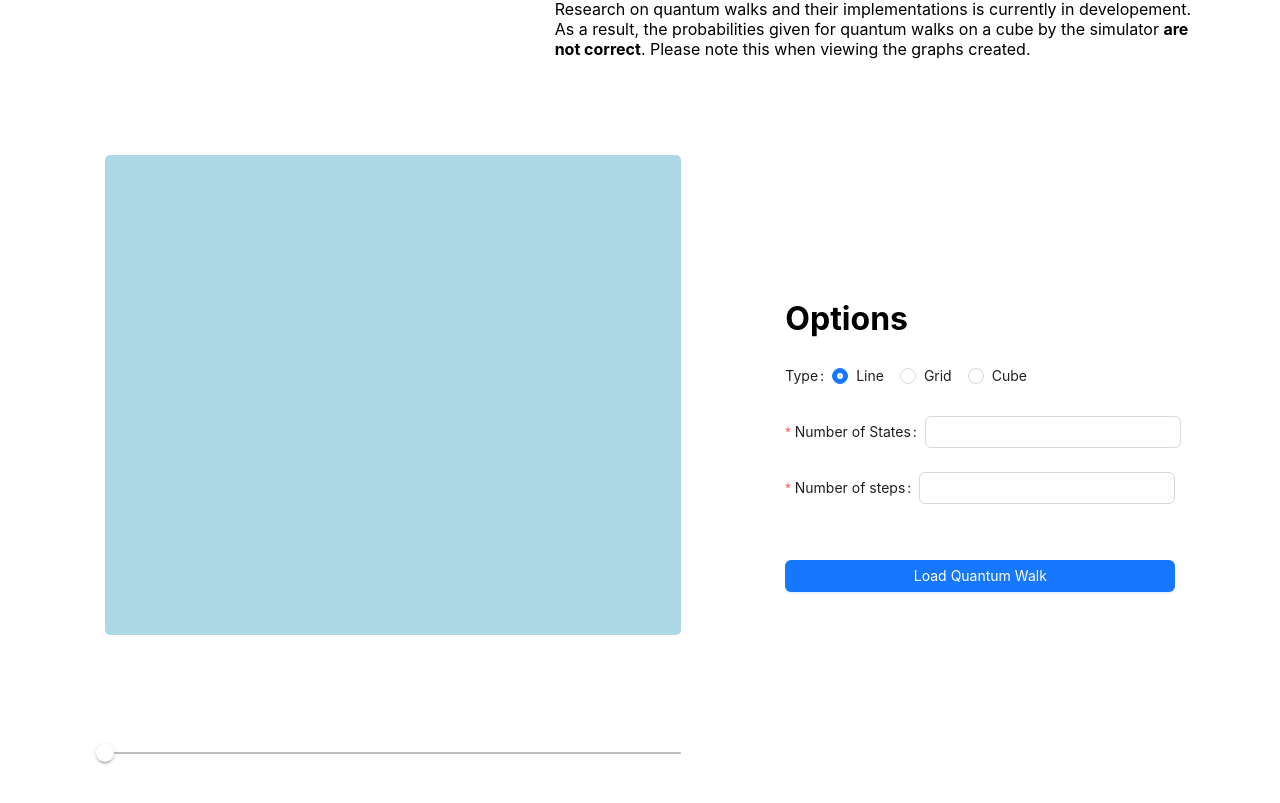
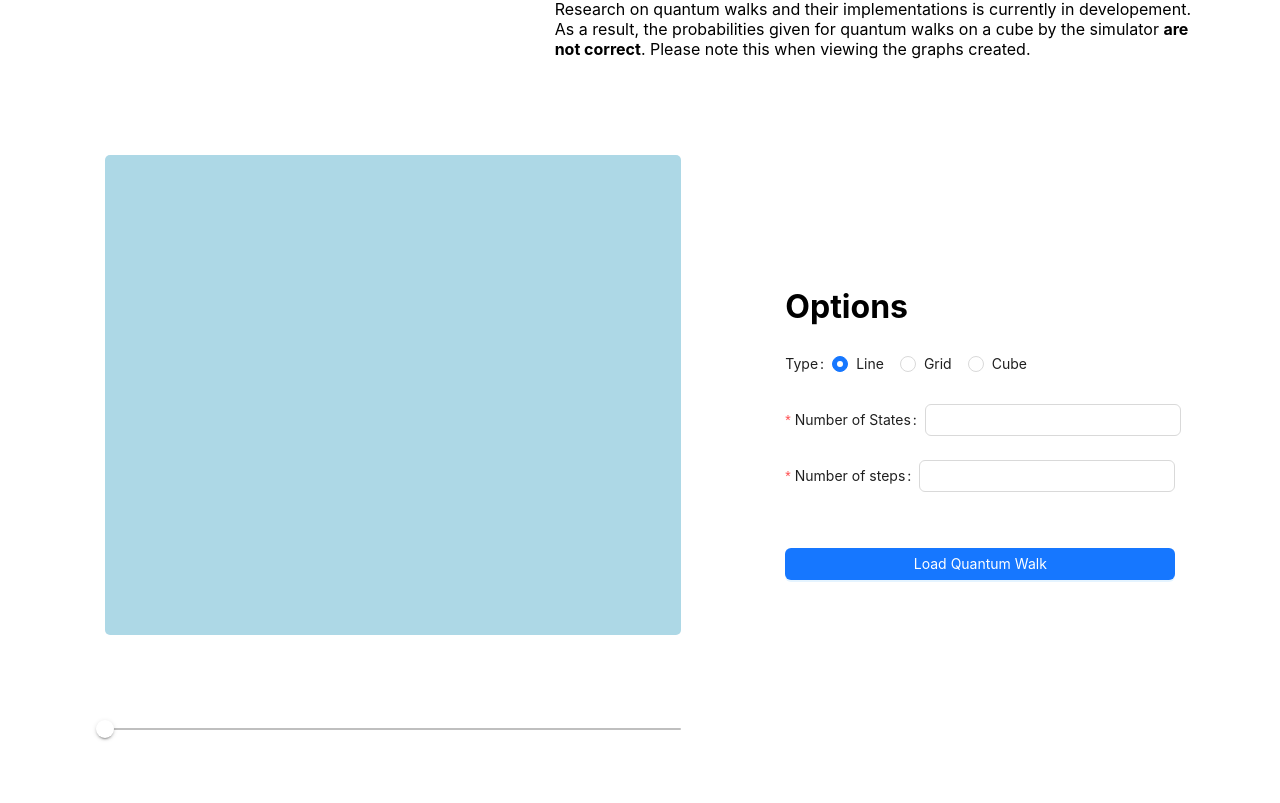
Before and after one commit to addie43110/qwalk-app, a React (Create React App) app: page / in a window 1280 px wide. Shown: the part 1594-2397 px from the top of the page. Built offline with nearby package versions, Linux system fonts and the light colour scheme.

Commit message:
raised slider

```diff
--- a/src/component/css/GraphDisplay.module.css
+++ b/src/component/css/GraphDisplay.module.css
@@ -25,8 +25,3 @@
     flex-direction: column;
     row-gap: 5rem;
 }
-
-
-.slider-container {
-    padding-top: 1.5rem;
-}
```
